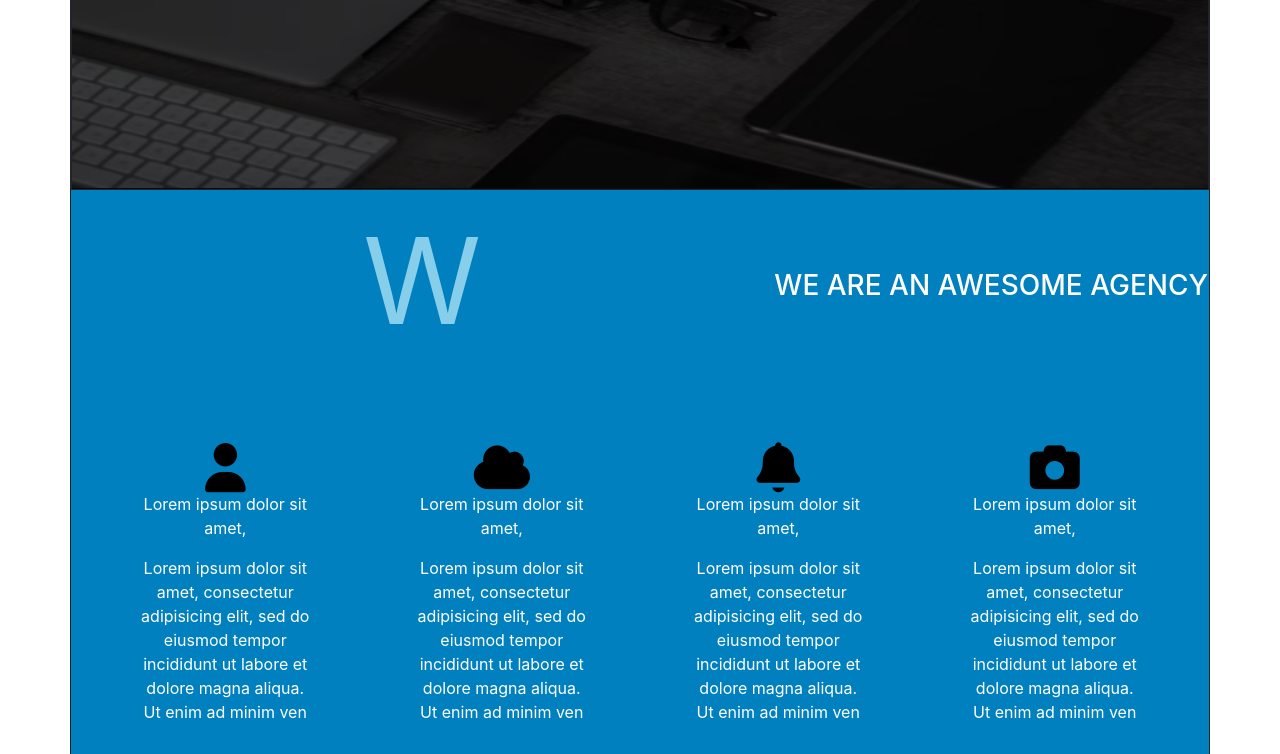
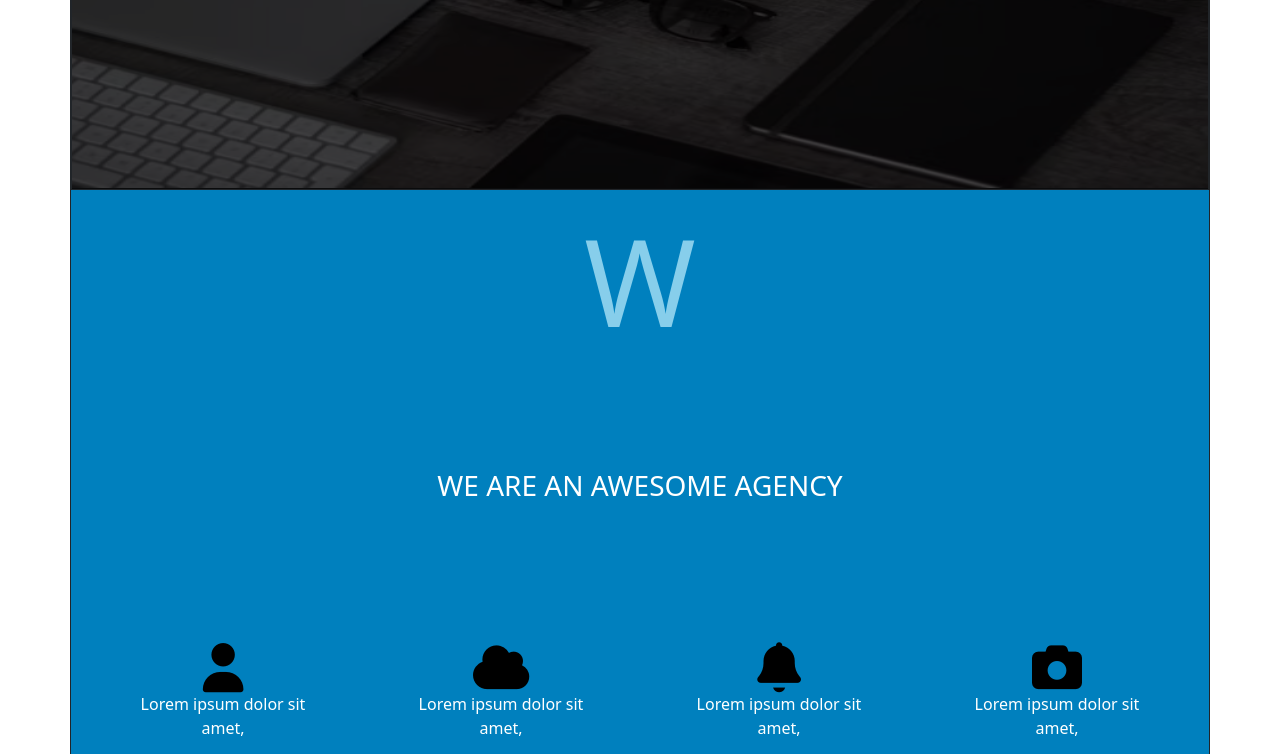
Before and after one commit to robertgrigor/newProject, a plain HTML site: page index.html in a window 1280 px wide. Shown: the part 411-1165 px from the top of the page. Drawn offline with nearby package versions, Linux system fonts and the light colour scheme.

Commit message:
Update index.html

```diff
--- a/index.html
+++ b/index.html
@@ -4,8 +4,8 @@
 	<meta charset="utf-8">
 	<meta name="viewport" content="width=device-width, initial-scale=1">
 	<title></title>
-	<link rel="stylesheet" type="text/css" href="bootstrap/css/bootstrap.min.css">
-	<link rel="stylesheet" type="text/css" href="ic/css/all.css">
+	<link rel="stylesheet" type="text/css" href="https://cdn.jsdelivr.net/npm/bootstrap@5.3.3/dist/css/bootstrap.min.css">
+	<link rel="stylesheet" type="text/css" href="all.css">
 	<link rel="stylesheet" type="text/css" href="style.css">
 	<link rel="stylesheet" type="text/css" href="media.css">
 </head>
```
